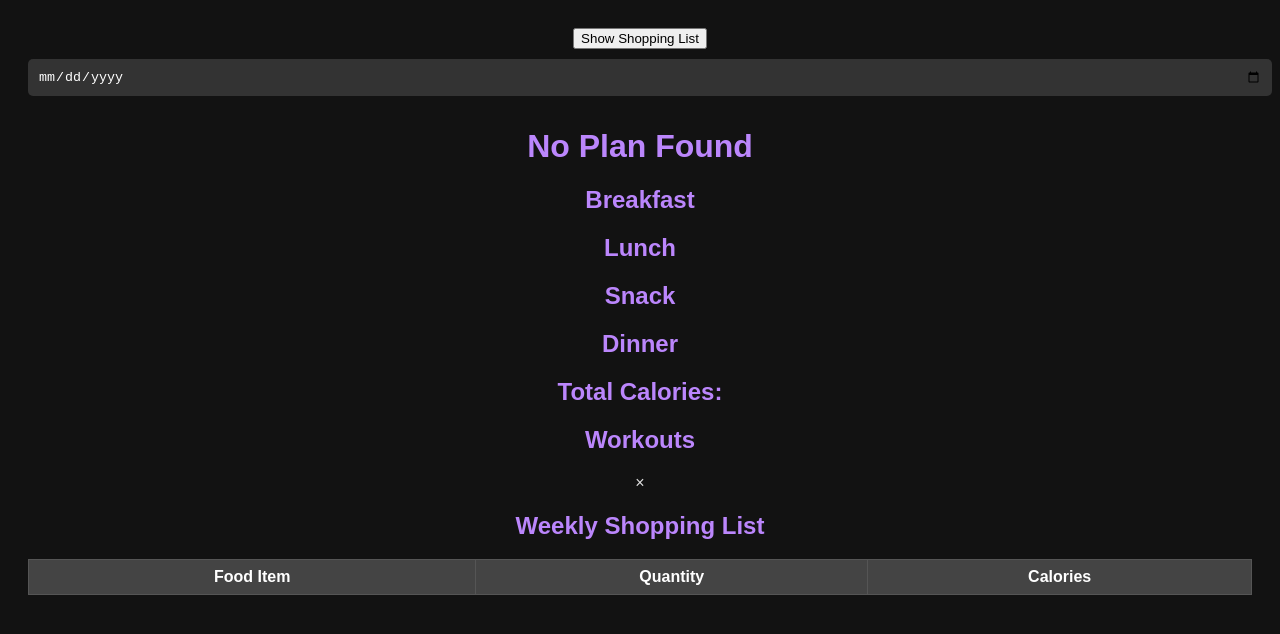
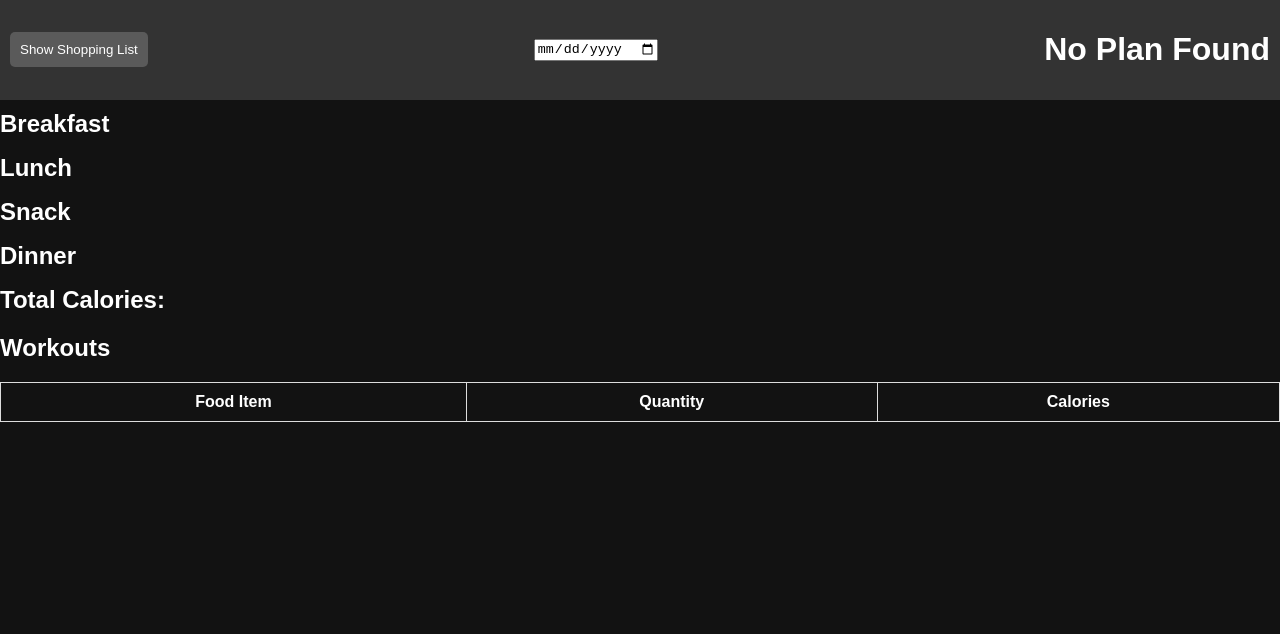
Before and after one commit to Samanzzz/Cyrulife, a plain HTML site: page index.html in a window 1280 px wide. Drawn offline with Linux system fonts and the light colour scheme.

Commit message:
Update styles.css

```diff
--- a/styles.css
+++ b/styles.css
@@ -1,69 +1,86 @@
 body {
     font-family: Arial, sans-serif;
     background-color: #121212;
-    color: #E0E0E0;
-    text-align: center;
-    padding: 20px;
+    color: white;
+    margin: 0;
+    padding: 0;
 }
 
-.container {
-    max-width: 400px;
-    margin: auto;
-    background: #1E1E1E;
-    padding: 20px;
-    border-radius: 10px;
-    box-shadow: 0 0 10px rgba(255, 255, 255, 0.1);
+.header {
+    display: flex;
+    justify-content: space-between;
+    align-items: center;
+    padding: 10px;
+    background-color: #333;
 }
 
-h1, h2, h3, h4 {
-    color: #BB86FC;
-}
-
-input[type="date"] {
-    width: 100%;
+button {
+    background-color: #5a5a5a;
+    color: white;
     padding: 10px;
-    margin: 10px 0;
-    background: #333;
-    color: white;
     border: none;
+    cursor: pointer;
     border-radius: 5px;
 }
 
-.section {
-    background: #282828;
-    padding: 10px;
+button:hover {
+    background-color: #444;
+}
+
+#mealPlan h2 {
     margin: 10px 0;
-    border-radius: 5px;
 }
 
 ul {
-    list-style: none;
+    list-style-type: none;
     padding: 0;
 }
 
 li {
-    background: #444;
     margin: 5px 0;
+}
+
+#calorieTable {
+    width: 100%;
+    border-collapse: collapse;
+    margin-top: 20px;
+}
+
+#calorieTable th, #calorieTable td {
     padding: 10px;
+    border: 1px solid #ddd;
+}
+
+#shoppingListModal {
+    display: none;
+    position: fixed;
+    top: 0;
+    left: 0;
+    width: 100%;
+    height: 100%;
+    background-color: rgba(0, 0, 0, 0.7);
+    z-index: 1000;
+}
+
+.modal-content {
+    background-color: #222;
+    margin: 10% auto;
+    padding: 20px;
+    width: 80%;
+    max-width: 400px;
     border-radius: 5px;
 }
 
-table {
-    width: 100%;
-    background: #333;
-    border-collapse: collapse;
+.close {
+    color: white;
+    font-size: 30px;
+    font-weight: bold;
+    position: absolute;
+    top: 10px;
+    right: 20px;
+    cursor: pointer;
 }
 
-th, td {
-    padding: 8px;
-    border: 1px solid #555;
+.close:hover {
+    color: red;
 }
-
-th {
-    background: #444;
-    color: white;
-}
-
-p {
-    font-size: 1.2em;
-}
```
